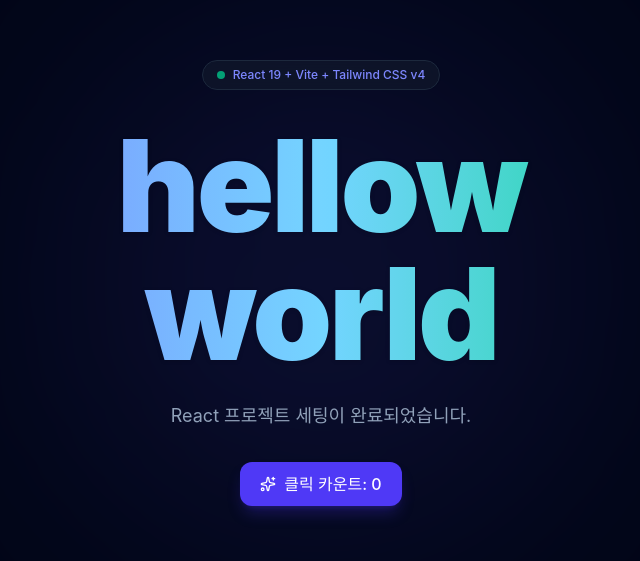
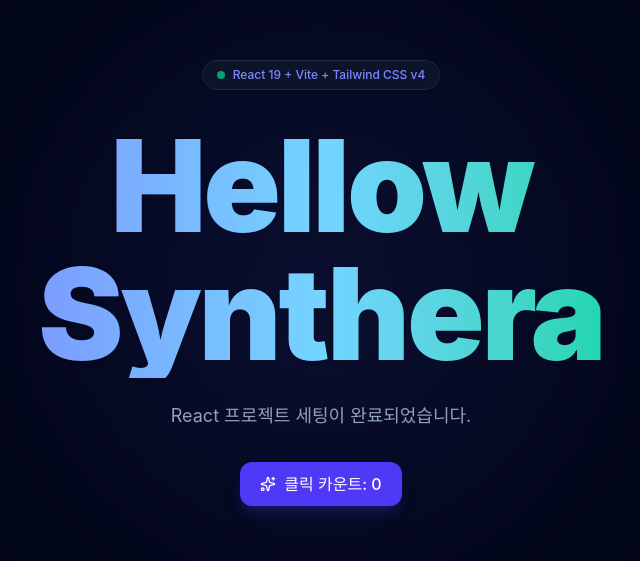
Before and after one commit to duacjfdms/hihihaha, a React (Vite) app: page / in a window 1280 px wide. Shown: the part 117-678 px from the top of the page, without its empty margins (319-959 px from the left). Built offline with nearby package versions, Linux system fonts and the light colour scheme.

Commit message:
feat: update heading to Hellow Synthera

```diff
--- a/src/App.tsx
+++ b/src/App.tsx
@@ -15,8 +15,8 @@ export function App() {
           React 19 + Vite + Tailwind CSS v4
         </div>
 
-        <h1 className="text-6xl sm:text-8xl md:text-9xl font-black tracking-tight bg-gradient-to-r from-indigo-400 via-sky-300 to-emerald-400 bg-clip-text text-transparent drop-shadow-sm select-none">
-          hellow world
+        <h1 className="text-5xl sm:text-7xl md:text-8xl lg:text-9xl font-black tracking-tight bg-gradient-to-r from-indigo-400 via-sky-300 to-emerald-400 bg-clip-text text-transparent drop-shadow-sm select-none">
+          Hellow Synthera
         </h1>
 
         <p className="mt-6 text-slate-400 text-base sm:text-lg max-w-md">
```
